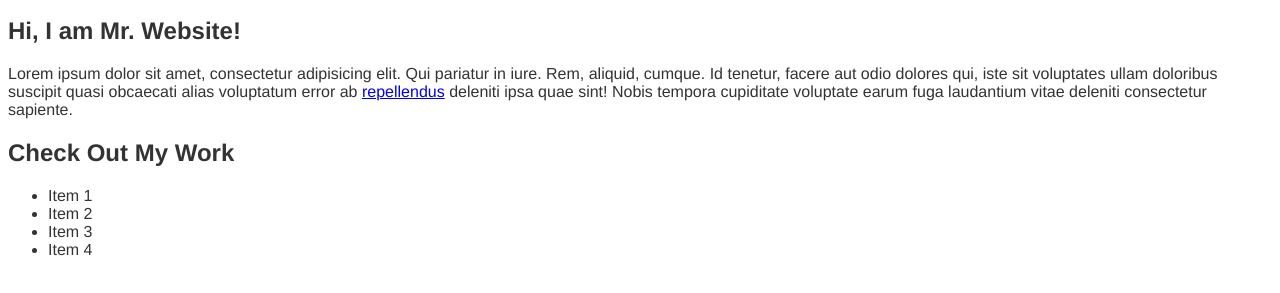
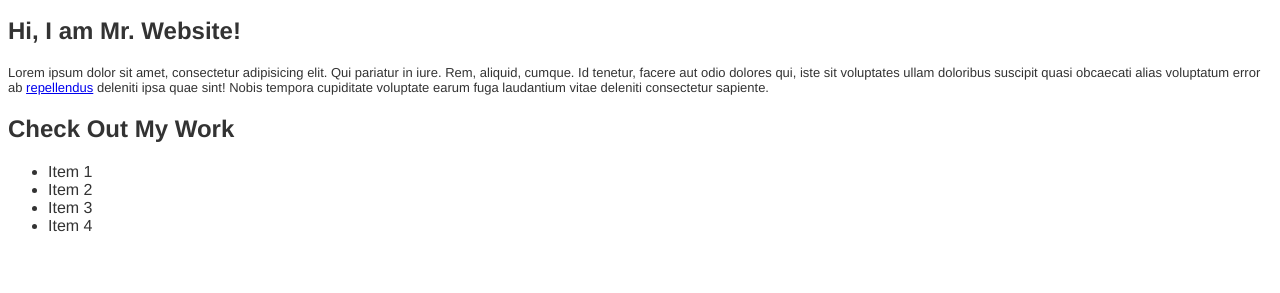
Before and after one commit to nini3008/sasspractice, a plain HTML site: page index.html in a window 1280 px wide. Shown: the part 137-430 px from the top of the page. Drawn offline with Linux system fonts and the light colour scheme.

Commit message:
sass remote testing

```diff
--- a/sass/main.sass
+++ b/sass/main.sass
@@ -5,3 +5,4 @@ body
   font: 100% $font-stack
   color: $primary-color
   p
+    font-size: 13px
```
Also changed, not shown: css/main.min.css.
